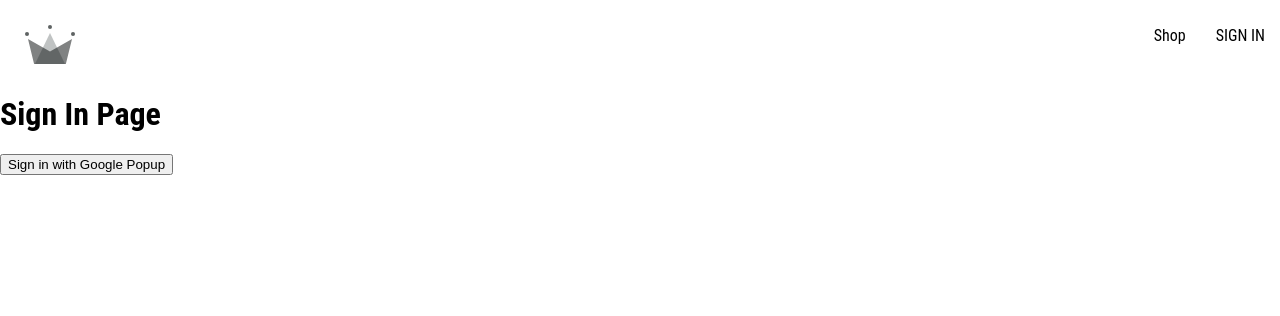
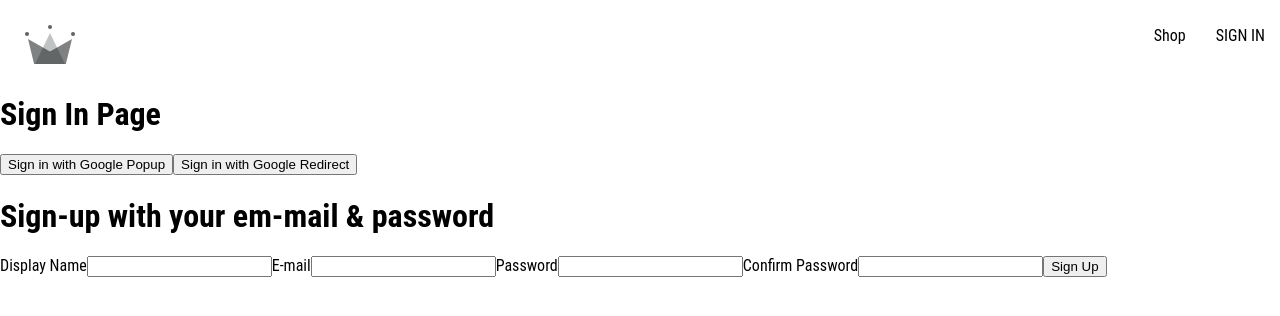
Before and after one commit to MikeyCouture/crown-clothing, a React (Create React App) app: page /sign-in in a window 1280 px wide. Shown: the top 316 px of the page. Built offline with nearby package versions, Linux system fonts and the light colour scheme; no server answers; the HTML template or start-up script is replaced by a standard one.

Commit message:
setting up sign in form

```diff
--- /dev/null
+++ b/src/components/sign-up-form/sign-up-form.component.jsx
@@ -0,0 +1,70 @@
+import { useState } from "react";
+
+const defaultformFields = {
+  displayName: "",
+  email: "",
+  password: "",
+  confirmPassword: ""
+};
+
+const SignUpForm = () => {
+  const [formFields, setFormFields] = useState(defaultformFields);
+  const { displayName, email, password, confirmPassword } = formFields;
+
+  console.log(formFields);
+
+  const handleChange = event => {
+    const { name, value } = event.target;
+    setFormFields({ ...formFields, [name]: value });
+  };
+
+  return (
+    <div>
+      <h1>Sign-up with your em-mail & password</h1>
+      <form onSubmit={() => {}}>
+        <label htmlFor="displayName">Display Name</label>
+        <input
+          id="displayName"
+          required
+          type="text"
+          onChange={handleChange}
+          name="displayName"
+          value={displayName}
+        />
+
+        <label htmlFor="email">E-mail</label>
+        <input
+          id="email"
+          required
+          type="email"
+          onChange={handleChange}
+          name="email"
+          value={email}
+        />
+
+        <label htmlFor="password">Password</label>
+        <input
+          id="password"
+          required
+          type="text"
+          onChange={handleChange}
+          name="password"
+          value={password}
+        />
+
+        <label htmlFor="confirmPassword">Confirm Password</label>
+        <input
+          id="confirmPassword"
+          required
+          type="text"
+          onChange={handleChange}
+          name="confirmPassword"
+          value={confirmPassword}
+        />
+        <button type="submit">Sign Up</button>
+      </form>
+    </div>
+  );
+};
+
+export default SignUpForm;
--- a/src/routes/sign-in/sign-in.component.jsx
+++ b/src/routes/sign-in/sign-in.component.jsx
@@ -1,9 +1,27 @@
+import { useEffect } from "react";
+import { getRedirectResult } from "firebase/auth";
+
 import {
+  auth,
   signInWithGooglePopup,
-  createUserDocumentFromAuth
+  createUserDocumentFromAuth,
+  signInWithGoogleRedirect
 } from "../../utils/firebase/firebase.utils";
 
+import SignUpForm from "../../components/sign-up-form/sign-up-form.component";
+
 const SignIn = () => {
+  useEffect(() => {
+    async function fetchData() {
+      const response = await getRedirectResult(auth);
+      console.log(response);
+      if (response) {
+        const userDocRef = await createUserDocumentFromAuth(response.user);
+      }
+    }
+    fetchData();
+  }, []);
+
   const logGoogleUser = async () => {
     const { user } = await signInWithGooglePopup();
     const userDocRef = await createUserDocumentFromAuth(user);
@@ -13,6 +31,11 @@ const SignIn = () => {
     <div>
       <h1>Sign In Page</h1>
       <button onClick={logGoogleUser}>Sign in with Google Popup</button>
+
+      <button onClick={signInWithGoogleRedirect}>
+        Sign in with Google Redirect
+      </button>
+      <SignUpForm />
     </div>
   );
 };
```
